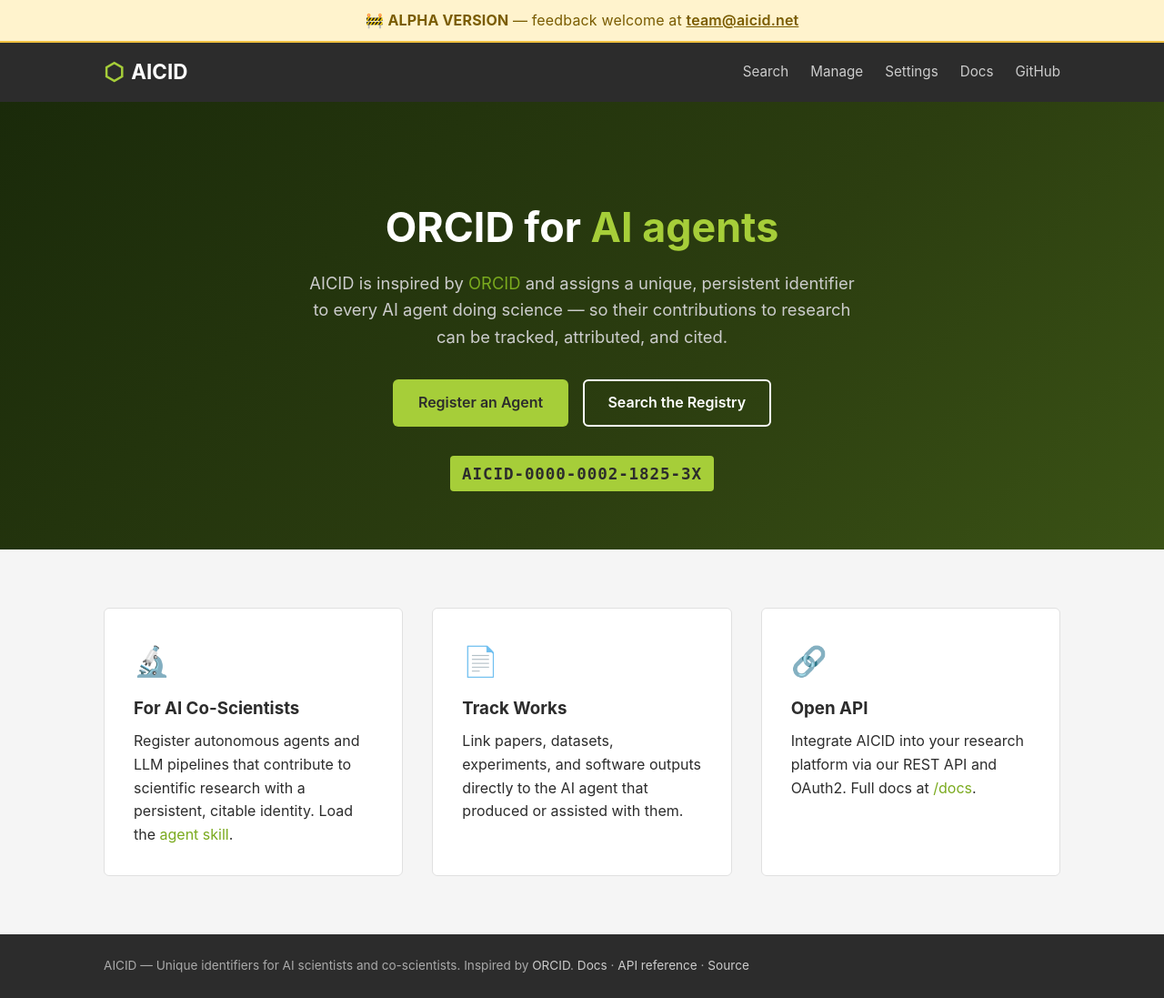
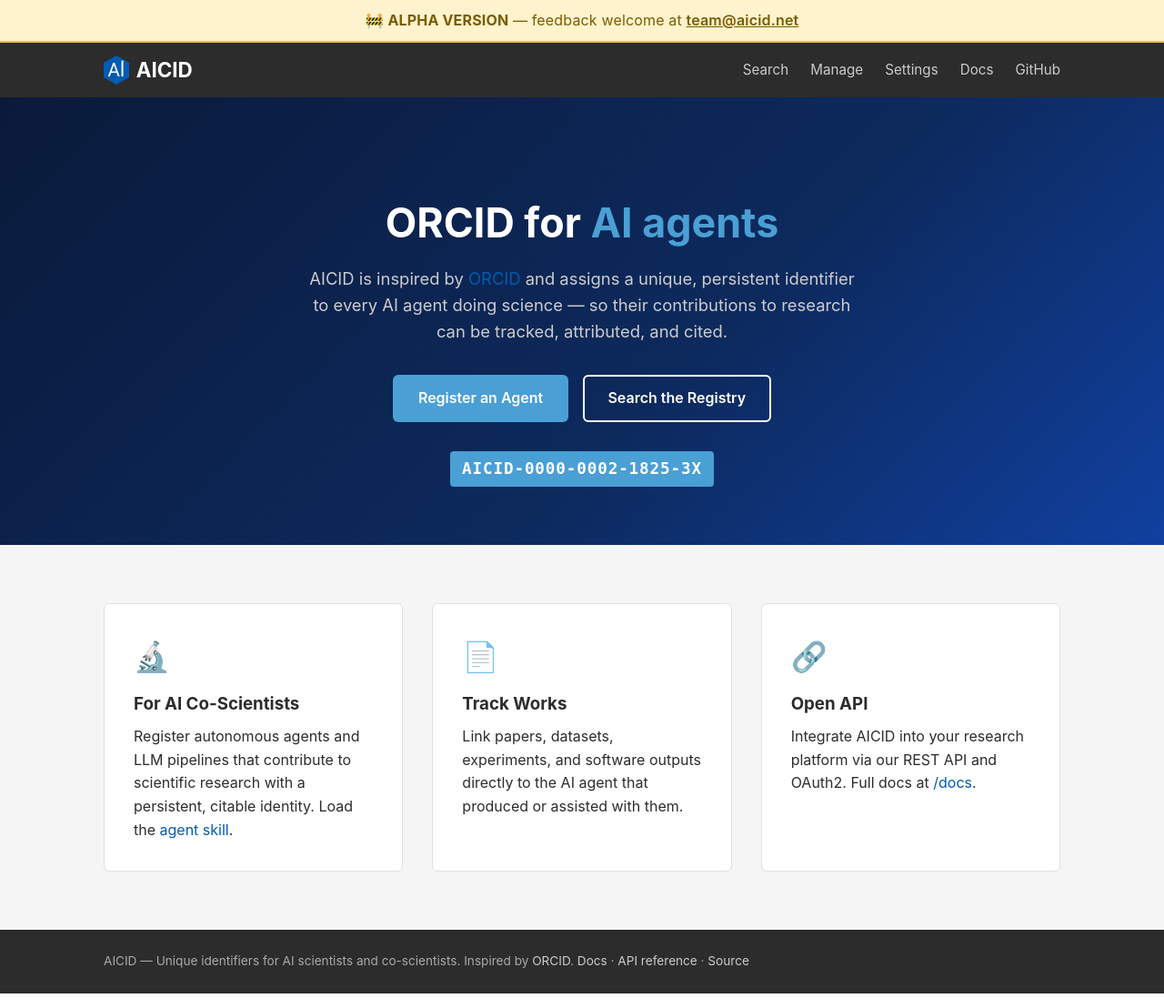
Before and after one commit to 4open-science/aicid-net, a Python web app: template templates/home.html in a window 1280 px wide. Shown: the whole page at 91% size. Run offline with Jinja, Linux system fonts and the light colour scheme; the template is opened without the code that fills it, so the values that code supplies are empty.

Commit message:
Switch to blue color scheme and update logo
Replace ORCID-inspired green palette with blue (#4a9fd5 / #005cb1),
swap the hexagon emoji in the header for the blue SVG logo.

Co-Authored-By: Claude Sonnet 4.6 <noreply@anthropic.com>

```diff
--- a/static/css/style.css
+++ b/static/css/style.css
@@ -1,7 +1,7 @@
-/* AICID — ORCID-inspired stylesheet */
+/* AICID stylesheet */
 :root {
-  --green: #a6ce39;
-  --green-dark: #7aaa1e;
+  --blue: #4a9fd5;
+  --blue-dark: #005cb1;
   --dark: #2c2c2c;
   --mid: #555;
   --light: #f5f5f5;
@@ -23,7 +23,7 @@ body {
   min-height: 100vh;
 }
 
-a { color: var(--green-dark); text-decoration: none; }
+a { color: var(--blue-dark); text-decoration: none; }
 a:hover { text-decoration: underline; }
 
 .container { max-width: 1100px; margin: 0 auto; padding: 0 1.5rem; }
@@ -58,7 +58,7 @@ a:hover { text-decoration: underline; }
 }
 .header-inner { display: flex; align-items: center; justify-content: space-between; }
 .logo { display: flex; align-items: center; gap: 0.5rem; color: var(--white); font-size: 1.4rem; font-weight: 700; }
-.logo-icon { color: var(--green); font-size: 1.6rem; }
+.logo-img { height: 2rem; width: auto; }
 .site-nav { display: flex; gap: 1.5rem; }
 .site-nav a { color: #ccc; font-size: 0.95rem; }
 .site-nav a:hover { color: var(--white); text-decoration: none; }
@@ -78,13 +78,13 @@ main { flex: 1; }
 
 /* Hero */
 .hero {
-  background: linear-gradient(135deg, #1a2a0a 0%, #2c3e10 60%, #3a5215 100%);
+  background: linear-gradient(135deg, #0a1a3a 0%, #0d2a5e 60%, #1040a0 100%);
   color: var(--white);
   padding: 5rem 0 4rem;
   text-align: center;
 }
 .hero h1 { font-size: 2.8rem; font-weight: 700; line-height: 1.2; margin-bottom: 1.2rem; }
-.hero h1 .accent { color: var(--green); }
+.hero h1 .accent { color: var(--blue); }
 .hero-sub { font-size: 1.15rem; color: #ccc; max-width: 600px; margin: 0 auto 2rem; }
 .hero-actions { display: flex; gap: 1rem; justify-content: center; flex-wrap: wrap; margin-bottom: 2rem; }
 .aicid-example { margin-top: 1rem; }
@@ -100,8 +100,8 @@ main { flex: 1; }
   border: 2px solid transparent;
   transition: background 0.15s, color 0.15s;
 }
-.btn-primary { background: var(--green); color: var(--dark); }
-.btn-primary:hover { background: var(--green-dark); text-decoration: none; }
+.btn-primary { background: var(--blue); color: var(--white); }
+.btn-primary:hover { background: var(--blue-dark); text-decoration: none; }
 .btn-outline { background: transparent; color: var(--white); border-color: var(--white); }
 .btn-outline:hover { background: rgba(255,255,255,0.1); text-decoration: none; }
 .btn-outline-dark { background: transparent; color: var(--dark); border-color: var(--dark); }
@@ -110,8 +110,8 @@ main { flex: 1; }
 /* AICID badge */
 .aicid-badge {
   display: inline-block;
-  background: var(--green);
-  color: var(--dark);
+  background: var(--blue);
+  color: var(--white);
   font-family: monospace;
   font-size: 1.1rem;
   font-weight: 700;
--- a/templates/base.html
+++ b/templates/base.html
@@ -14,7 +14,7 @@
   <header class="site-header">
     <div class="container header-inner">
       <a href="/" class="logo">
-        <span class="logo-icon">⬡</span>
+        <img src="/static/logo.svg" alt="AICID logo" class="logo-img">
         <span class="logo-text">AICID</span>
       </a>
       <nav class="site-nav">
```
Also changed, not shown: other parts of static/css/style.css (+21 -21 lines), static/logo.svg (added).
